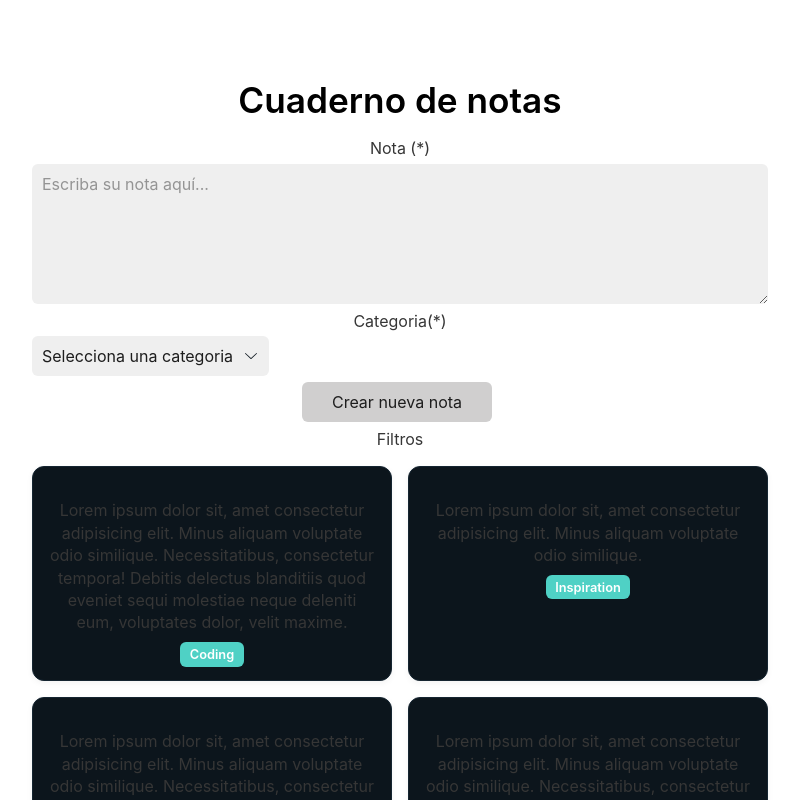
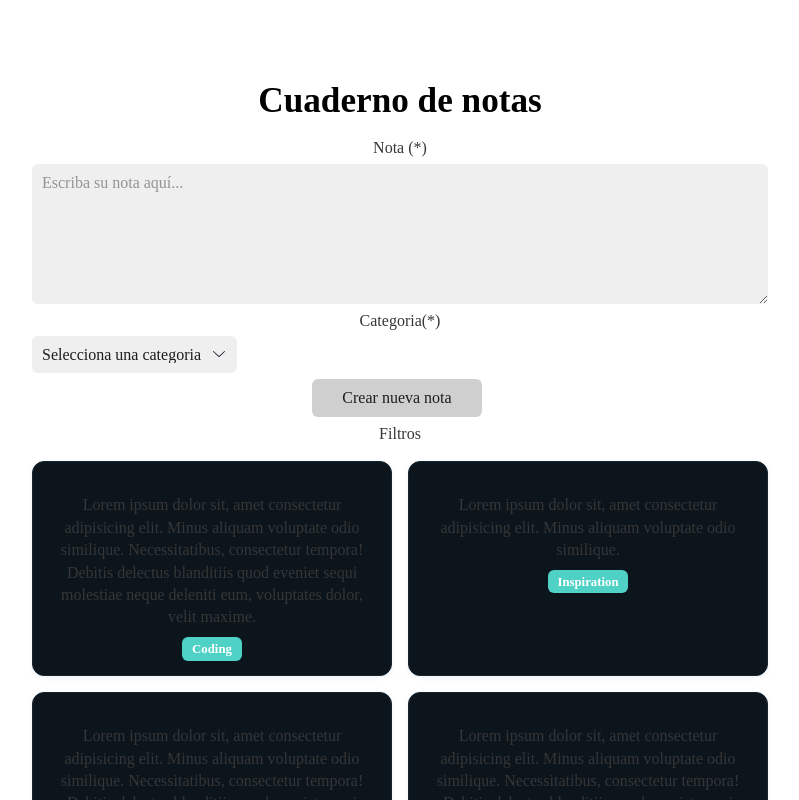
Before and after one commit to UOdriozola28/notes-proyect, a React (Vite) app: page / in a window 1280 px wide. Shown: the top 800 px of the page, without its empty margins (240-1039 px from the left). Built offline with nearby package versions, Linux system fonts and the light colour scheme.

Commit message:
Update the font family with @fontsource Geologica

```diff
--- a/src/index.css
+++ b/src/index.css
@@ -109,7 +109,7 @@ html {
 }
 
 body {
-  font-family: 'Geologica Variable', -apple-system, BlinkMacSystemFont, 'Segoe UI', 'Roboto', 'Oxygen', 'Ubuntu', 'Cantarell', 'Fira Sans', 'Droid Sans', 'Helvetica Neue', 'Segoe UI Emoji', 'Apple Color Emoji', 'Noto Color Emoji', sans-serif;
+  font-family: 'Geologica Variable';
   line-height: 1.4;
   max-width: 800px;
   margin: 20px auto;
--- a/src/main.tsx
+++ b/src/main.tsx
@@ -1,6 +1,8 @@
 import { createRoot } from 'react-dom/client'
+import '@fontsource-variable/geologica'
 import './index.css'
 import App from './App.tsx'
+
 
 createRoot(document.getElementById('root')!).render(
   <App />
```
